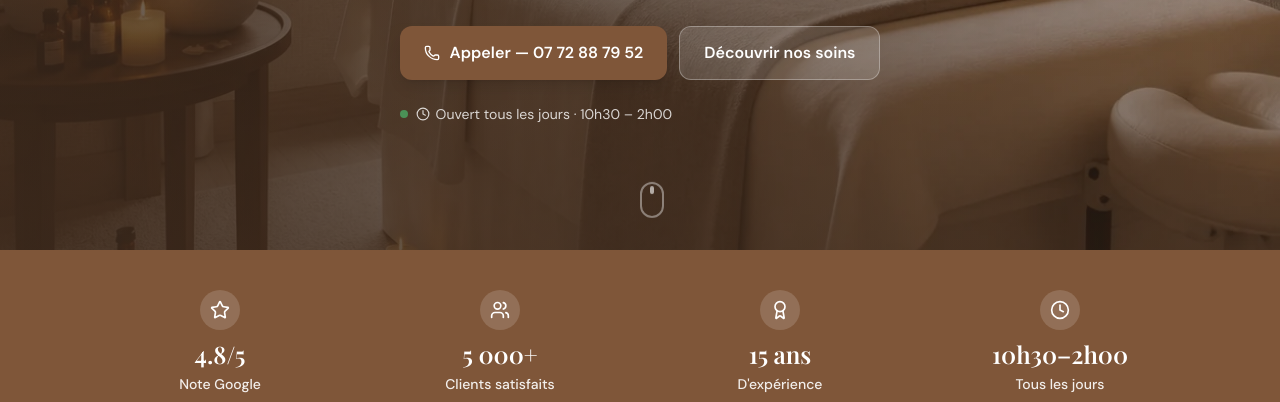
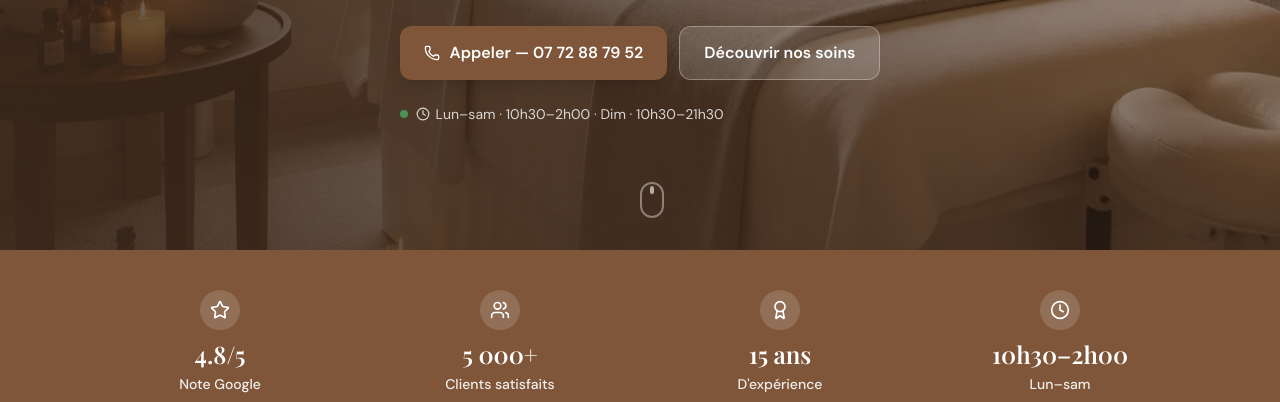
Before and after one commit to alesiabienetre14-del/alesiabienetre, a React (Vite) app: page / in a window 1280 px wide. Shown: the part 550-952 px from the top of the page. Built offline with nearby package versions, Linux system fonts and the light colour scheme; a web font is replaced by a local one.

Commit message:
Mise à jour des horaires du dimanche

```diff
--- a/index.html
+++ b/index.html
@@ -5,7 +5,7 @@
     <link rel="icon" type="image/svg+xml" href="/favicon.svg" />
     <meta name="viewport" content="width=device-width, initial-scale=1.0" />
     <title>Massage à Alésia, Paris 14e | Bien Être Alésia</title>
-    <meta name="description" content="Institut de massage à Paris 14e, près du métro Alésia. Massages relaxants, chinois, pierres chaudes et réflexologie. Tous les jours de 10h30 à 2h00." />
+    <meta name="description" content="Institut de massage à Paris 14e, près du métro Alésia. Ouvert de 10h30 à 2h00 du lundi au samedi et jusqu’à 21h30 le dimanche." />
     <meta name="robots" content="index, follow" />
     <link rel="canonical" href="https://alesiabienetre.fr/" />
     <meta property="og:title" content="Bien Être Alésia — Institut de Massage Paris 14e" />
@@ -58,12 +58,20 @@
             "latitude": 48.8285,
             "longitude": 2.3247
           },
-          "openingHoursSpecification": {
-            "@type": "OpeningHoursSpecification",
-            "dayOfWeek": ["Monday", "Tuesday", "Wednesday", "Thursday", "Friday", "Saturday", "Sunday"],
-            "opens": "10:30",
-            "closes": "02:00"
-          }
+          "openingHoursSpecification": [
+            {
+              "@type": "OpeningHoursSpecification",
+              "dayOfWeek": ["Monday", "Tuesday", "Wednesday", "Thursday", "Friday", "Saturday"],
+              "opens": "10:30",
+              "closes": "02:00"
+            },
+            {
+              "@type": "OpeningHoursSpecification",
+              "dayOfWeek": "Sunday",
+              "opens": "10:30",
+              "closes": "21:30"
+            }
+          ]
         }
       ]
     }
--- a/src/components/layout/Footer.tsx
+++ b/src/components/layout/Footer.tsx
@@ -56,14 +56,14 @@ export default function Footer() {
             <div className="space-y-1.5 text-sm text-background/90">
               <div className="flex items-center gap-2">
                 <Clock className="w-3.5 h-3.5 text-accent shrink-0" />
-                <span>Lundi – Vendredi</span>
+                  <span>Lundi – Samedi</span>
               </div>
               <p className="ml-5.5 pl-0.5 font-semibold text-background">10h30 – 2h00</p>
               <div className="flex items-center gap-2 mt-2">
                 <Clock className="w-3.5 h-3.5 text-accent shrink-0" />
-                <span>Samedi – Dimanche</span>
+                  <span>Dimanche</span>
               </div>
-              <p className="ml-5.5 pl-0.5 font-semibold text-background">10h30 – 2h00</p>
+              <p className="ml-5.5 pl-0.5 font-semibold text-background">10h30 – 21h30</p>
               <div className="mt-3 flex items-center gap-1.5">
                 <div className="w-2 h-2 rounded-full bg-green-400" />
                 <span className="text-background/90 text-xs">Avec ou sans rendez-vous</span>
--- a/src/components/sections/ContactSection.tsx
+++ b/src/components/sections/ContactSection.tsx
@@ -46,8 +46,10 @@ export default function ContactSection() {
                 </div>
                 <div>
                   <p className="text-xs text-muted-foreground uppercase tracking-wide">Horaires</p>
-                  <p className="font-semibold text-foreground text-sm">Tous les jours</p>
+                  <p className="font-semibold text-foreground text-sm">Lundi – samedi</p>
                   <p className="text-muted-foreground text-sm">10h30 – 2h00</p>
+                  <p className="font-semibold text-foreground text-sm mt-1">Dimanche</p>
+                  <p className="text-muted-foreground text-sm">10h30 – 21h30</p>
                   <div className="flex items-center gap-1.5 mt-1.5">
                     <div className="w-2 h-2 rounded-full bg-green-400" />
                     <span className="text-xs text-muted-foreground">Avec ou sans rendez-vous</span>
--- a/src/components/sections/HeroSection.tsx
+++ b/src/components/sections/HeroSection.tsx
@@ -71,7 +71,7 @@ export default function HeroSection() {
             <div className="w-2 h-2 rounded-full bg-green-400 animate-pulse" />
             <span className="text-white/80 text-sm flex items-center gap-1.5">
               <Clock className="w-3.5 h-3.5" />
-              Ouvert tous les jours · 10h30 – 2h00
+              Lun–sam · 10h30–2h00 · Dim · 10h30–21h30
             </span>
           </div>
         </div>
--- a/src/components/sections/TrustBar.tsx
+++ b/src/components/sections/TrustBar.tsx
@@ -4,7 +4,7 @@ const stats = [
   { icon: Star, value: '4.8/5', label: 'Note Google', sub: '+180 avis' },
   { icon: Users, value: '5 000+', label: 'Clients satisfaits', sub: 'Depuis 2010' },
   { icon: Award, value: '15 ans', label: "D'expérience", sub: 'Massages asiatiques' },
-  { icon: Clock, value: '10h30–2h00', label: 'Tous les jours', sub: 'Avec ou sans RDV' },
+  { icon: Clock, value: '10h30–2h00', label: 'Lun–sam', sub: 'Dim : jusqu’à 21h30' },
 ]
 
 export default function TrustBar() {
--- a/src/components/sections/WhyUsSection.tsx
+++ b/src/components/sections/WhyUsSection.tsx
@@ -9,7 +9,7 @@ const reasons = [
   {
     icon: Clock,
     title: 'Avec ou sans rendez-vous',
-    description: 'Ouvert tous les jours de 10h30 à 2h00, sans rendez-vous obligatoire — pour vous accueillir quand vous en avez besoin.',
+    description: 'Ouvert de 10h30 à 2h00 du lundi au samedi et jusqu’à 21h30 le dimanche, sans rendez-vous obligatoire.',
   },
   {
     icon: MapPin,
```
